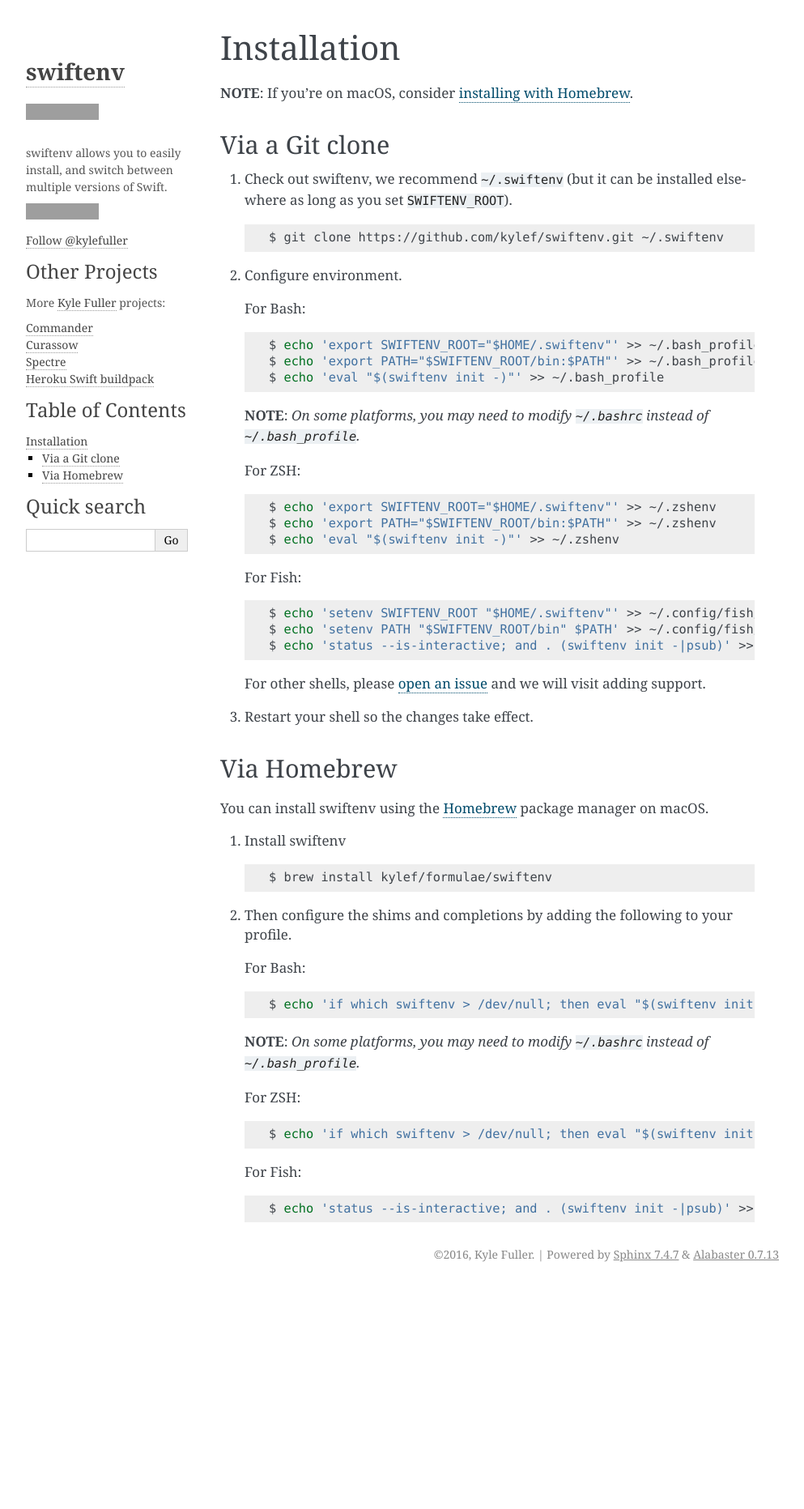
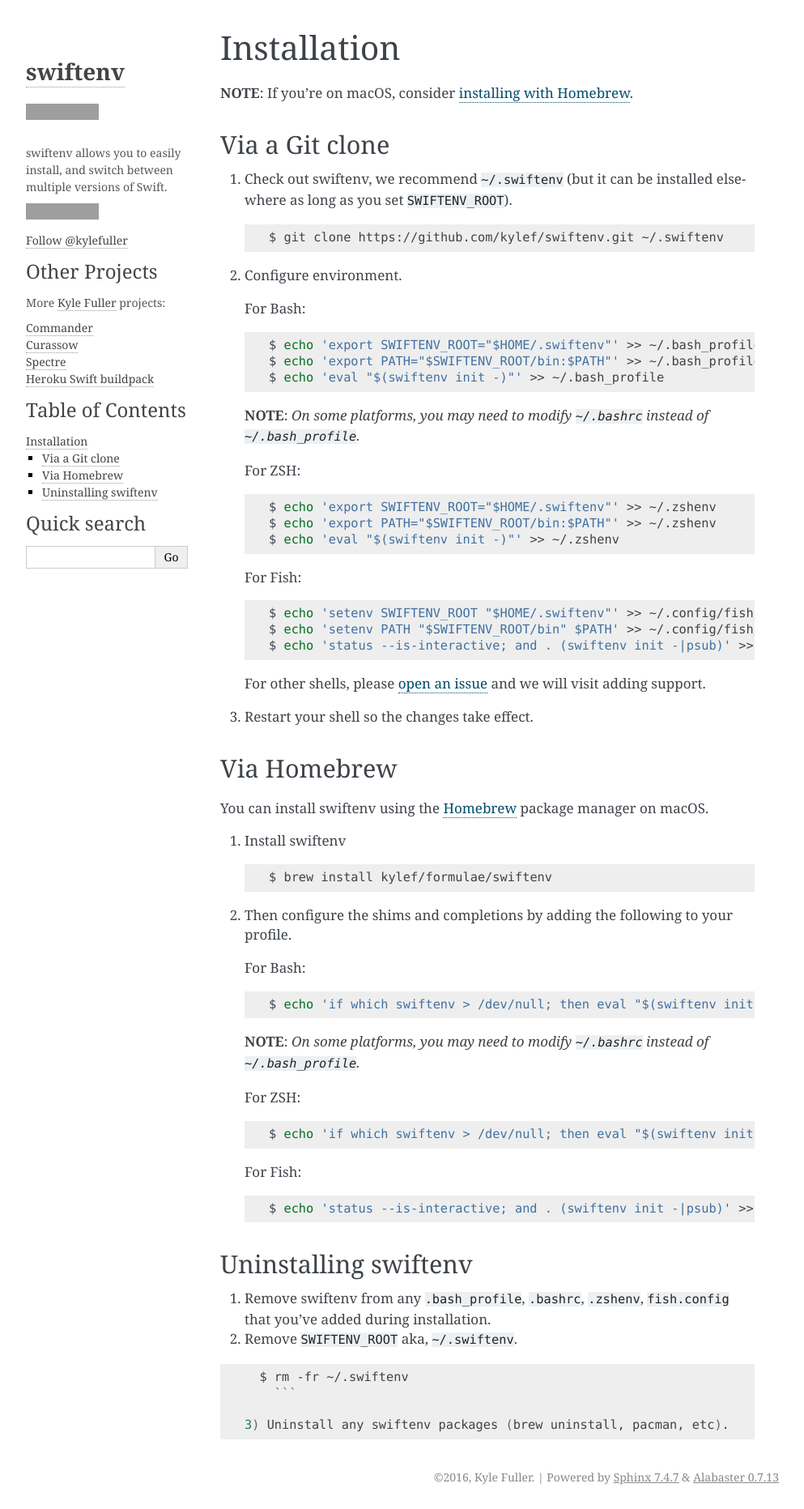
Before and after one commit to kylef/swiftenv, a Sphinx documentation site: the page built from docs/installation.md, in a window 1280 px wide. Shown: the whole page at 81% size, without its empty margins (148-1141 px from the left). Built offline with Sphinx 7.4.7, drawn with Linux system fonts in a browser that asks for light colours; comment, search, counter and statistics services are not loaded; before the commit the page ends 1588 px from its top, so only the background shows below that; grey boxes are pictures that could not be loaded.

Commit message:
[docs] Include uninstallation guide
Closes #50

````diff
--- a/docs/installation.md
+++ b/docs/installation.md
@@ -74,3 +74,15 @@
     ```shell
     $ echo 'status --is-interactive; and . (swiftenv init -|psub)' >> ~/.config/fish/config.fish
     ```
+
+## Uninstalling swiftenv
+
+1) Remove swiftenv from any `.bash_profile`, `.bashrc`, `.zshenv`,
+`fish.config` that you've added during installation.
+2) Remove `SWIFTENV_ROOT` aka, `~/.swiftenv`.
+
+  ```shell
+    $ rm -fr ~/.swiftenv
+      ```
+
+3) Uninstall any swiftenv packages (brew uninstall, pacman, etc).
````
